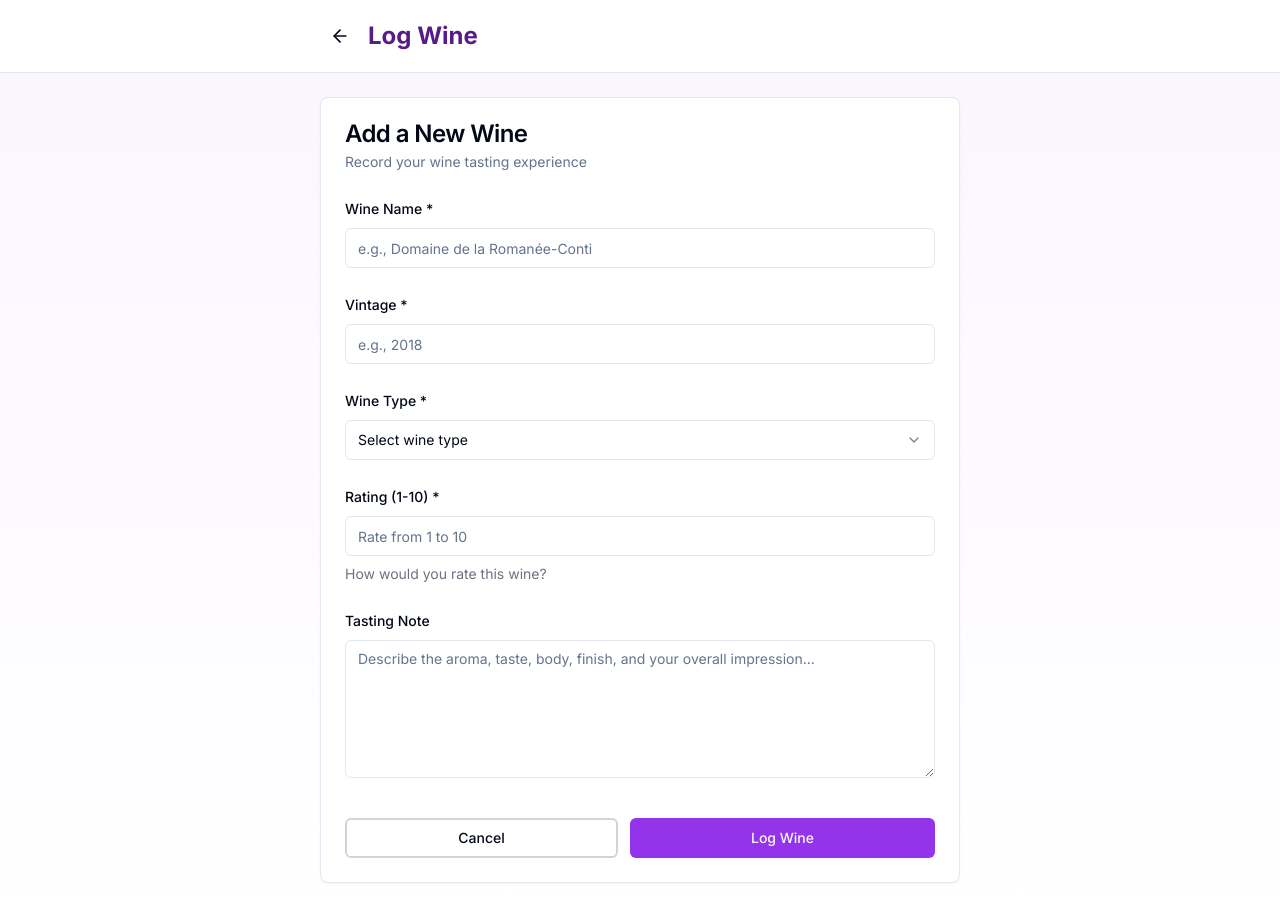
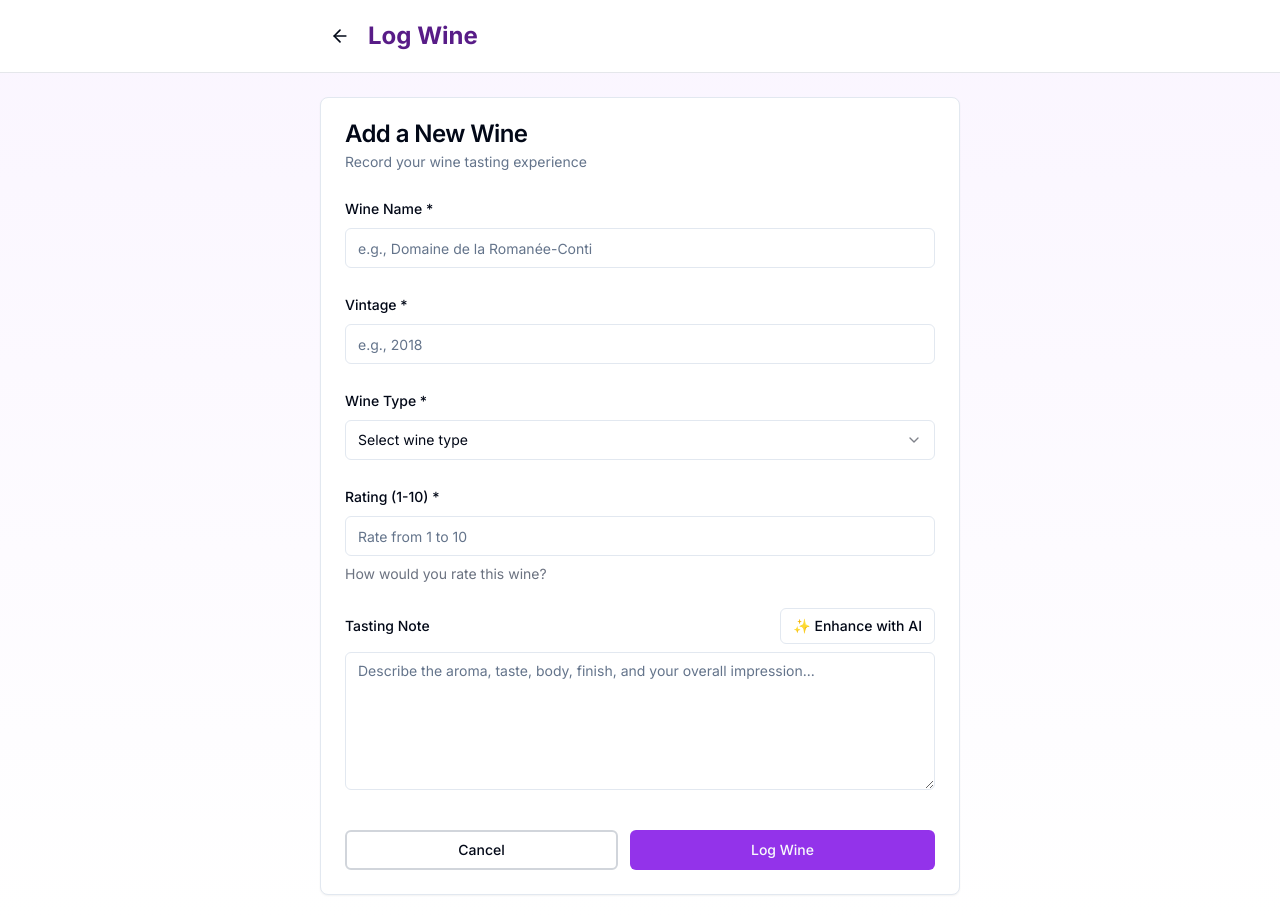
Before and after one commit to arcemichaelr/vino-log, a Next.js app: page /log-wine in a window 1280 px wide. Built offline with nearby package versions, Linux system fonts and the light colour scheme.

Commit message:
feat: add interactive wine log form with mock AI

```diff
--- a/app/log-wine/page.tsx
+++ b/app/log-wine/page.tsx
@@ -26,17 +26,32 @@ export default function LogWine() {
     rating: "",
     tastingNote: "",
   });
+  const [isAiEnhancing, setIsAiEnhancing] = useState(false);
 
   const handleSubmit = (e: React.FormEvent) => {
     e.preventDefault();
     // TODO: Handle form submission with backend
     console.log("Wine logged:", formData);
+    // Show alert
+    alert("Wine Logged!");
     // Navigate back to dashboard
     router.push("/dashboard");
   };
 
   const handleChange = (field: string, value: string) => {
     setFormData((prev) => ({ ...prev, [field]: value }));
+  };
+
+  const handleEnhanceWithAI = async () => {
+    setIsAiEnhancing(true);
+
+    // Wait 1.5 seconds
+    await new Promise(resolve => setTimeout(resolve, 1500));
+
+    // Replace with AI-generated tasting note
+    const aiGeneratedNote = "A bold expression with notes of dark cherry, leather, and a hint of vanilla oak. The tannins are well-integrated, offering a long, velvety finish.";
+    setFormData((prev) => ({ ...prev, tastingNote: aiGeneratedNote }));
+    setIsAiEnhancing(false);
   };
 
   return (
@@ -133,7 +148,19 @@ export default function LogWine() {
 
               {/* Tasting Note */}
               <div className="space-y-2">
-                <Label htmlFor="tastingNote">Tasting Note</Label>
+                <div className="flex items-center justify-between">
+                  <Label htmlFor="tastingNote">Tasting Note</Label>
+                  <Button
+                    type="button"
+                    variant="outline"
+                    size="sm"
+                    onClick={handleEnhanceWithAI}
+                    disabled={isAiEnhancing}
+                    className="text-sm"
+                  >
+                    {isAiEnhancing ? "Sommelier is thinking..." : "✨ Enhance with AI"}
+                  </Button>
+                </div>
                 <Textarea
                   id="tastingNote"
                   placeholder="Describe the aroma, taste, body, finish, and your overall impression..."
--- a/app/login/page.tsx
+++ b/app/login/page.tsx
@@ -1,3 +1,5 @@
+"use client";
+
 import Link from "next/link";
 import { Button } from "@/components/ui/button";
 import { Input } from "@/components/ui/input";
--- a/app/page.tsx
+++ b/app/page.tsx
@@ -1,3 +1,5 @@
+"use client";
+
 import Link from "next/link";
 import { Button } from "@/components/ui/button";
 
```
